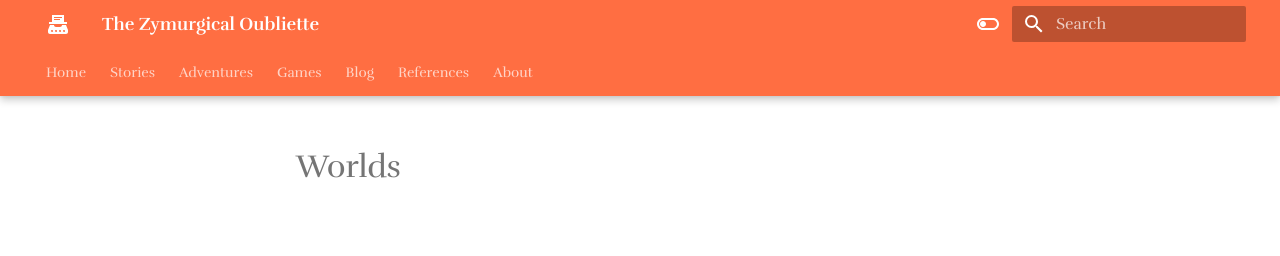
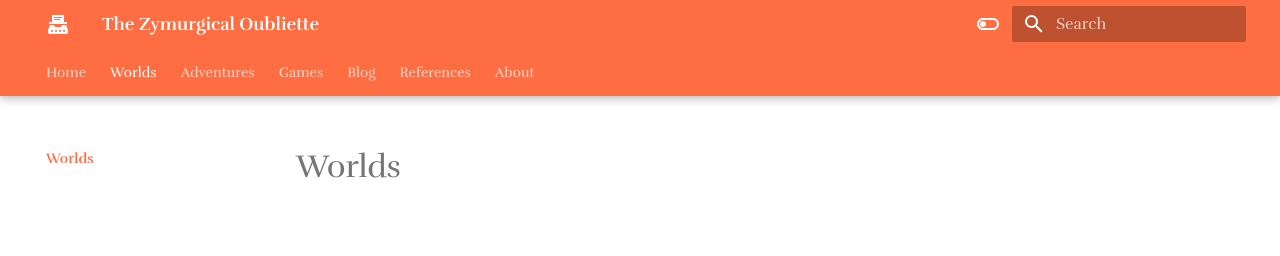
Before and after one commit to Half-Guinea-Press/zymurgical-oubliette, an MkDocs documentation site: the page built from docs/worlds/index.md, in a window 1280 px wide. Shown: the top 256 px of the page. Built offline with MkDocs 1.6.1 and Material for MkDocs 9.7.7, drawn with Linux system fonts in a browser that asks for light colours; some web fonts are replaced; comment, search, counter and statistics services are not loaded.

Commit message:
Update mkdocs.yml

```diff
--- a/mkdocs.yml
+++ b/mkdocs.yml
@@ -37,8 +37,8 @@ theme:
 nav:
   - Home:
     - index.md
-  - Stories:
-    - stories/index.md
+  - Worlds:
+    - worlds/index.md
   - Adventures:
     - adventures/index.md
   - Games:
```
